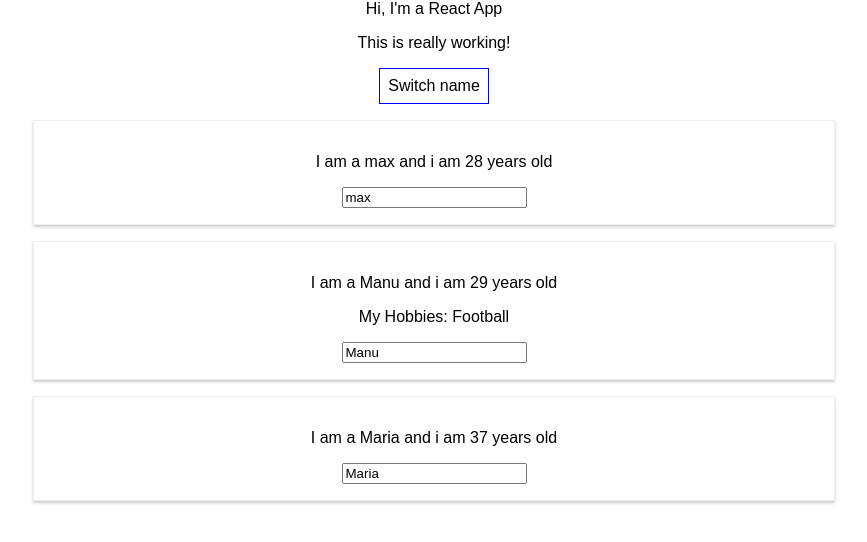
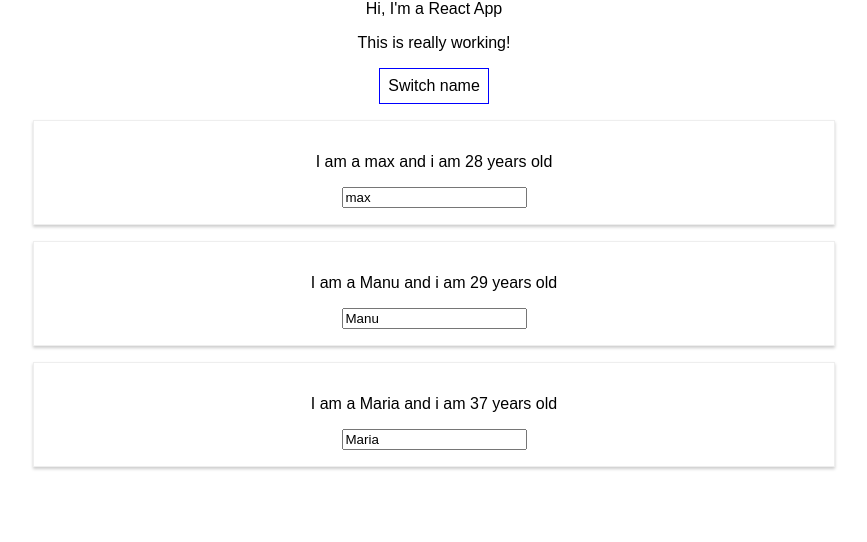
Before and after one commit to stomaras/ReallySimple, a React (Create React App) app: page / in a window 1280 px wide. Both pictures are taken after a click on the button "Switch name". Shown: the top 542 px of the page, without its empty margins (206-1073 px from the left). Built offline with nearby package versions, Linux system fonts and the light colour scheme.

Commit message:
Lists and State

```diff
--- a/src/App.js
+++ b/src/App.js
@@ -6,9 +6,9 @@ class App extends Component {
   // if state change will lead react to re-render our dom
   state = {
     persons: [
-      { name: 'max', age: 28 },
-      { name: 'Manu', age: 29 },
-      { name: 'Maria', age: 37 }
+      { id: 'asf', name: 'max', age: 28 },
+      { id: 'bsf', name: 'Manu', age: 29 },
+      { id: 'csf', name: 'Maria', age: 37 }
     ],
     otherState: 'Some other value',
     showPersons: false
@@ -36,6 +36,12 @@ class App extends Component {
     } )
   }
 
+  deletePersonHandler = (personIndex) => {
+    const persons = this.state.persons.slice();
+    persons.splice(personIndex, 1);
+    this.setState({persons: persons});
+  }
+
   togglePersonsHandler = () => {
     const doesShow = this.state.showPersons;
     this.setState({showPersons: !doesShow});
@@ -60,17 +66,13 @@ class App extends Component {
     if( this.state.showPersons ) {
       persons = (
         <div>
-          <Person
-            name={this.state.persons[0].name}
-            age={this.state.persons[0].age}/>
-          <Person
-            name={this.state.persons[1].name}
-            age={this.state.persons[1].age}
-            click={this.switchNameHandler.bind(this, 'Max!','32')}
-            changed={this.nameChangedHandler}>My Hobbies: Football</Person>
-          <Person
-            name={this.state.persons[2].name}
-            age={this.state.persons[2].age}/>
+          {this.state.persons.map((person, index) => {
+            return <Person
+              click={() => this.deletePersonHandler(index)}
+              name = {person.name}
+              age = {person.age}
+              key = {person.id} />
+          })}
         </div>
       );
     }
```
